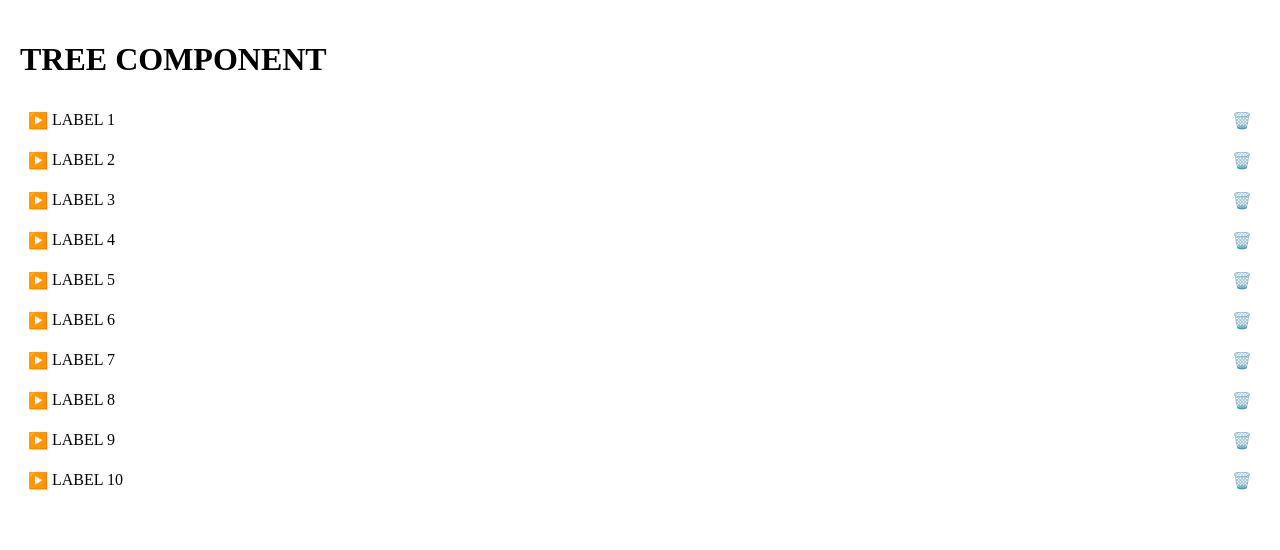
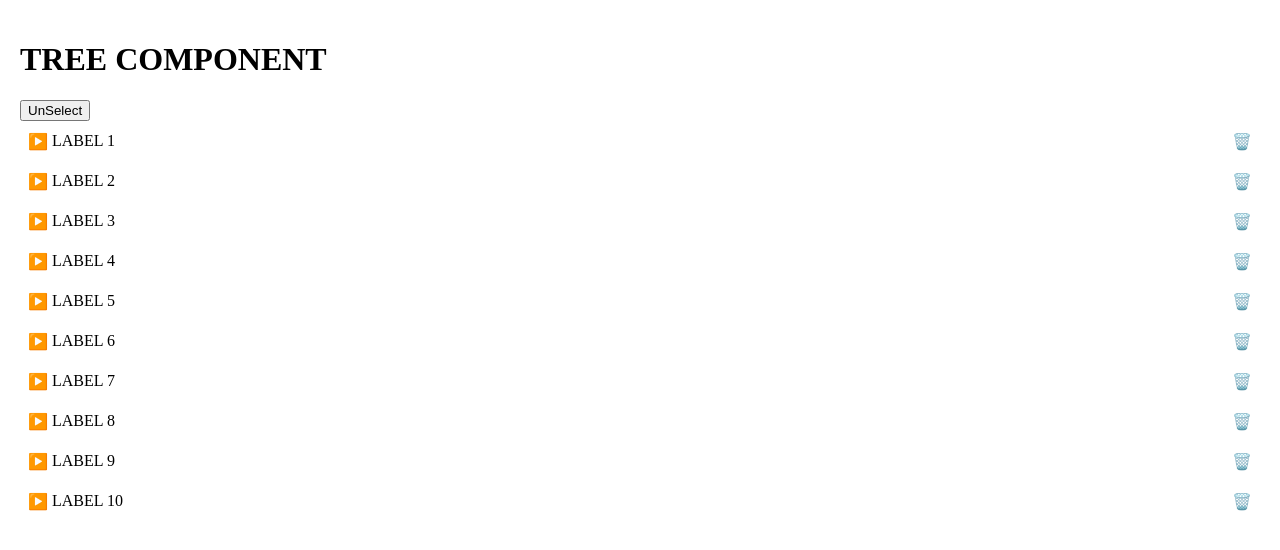
Before and after one commit to jmserrano-dev/poc-react-tree, a React (Vite) app: page / in a window 1280 px wide. Shown: the top 550 px of the page. Built offline with nearby package versions, Linux system fonts and the light colour scheme.

Commit message:
✨: Add unselect feature

```diff
--- a/src/features/app/app.page.css
+++ b/src/features/app/app.page.css
@@ -1,10 +1,6 @@
 main {
   display: grid;
   height: 100%;
-  grid-template-rows: auto 1fr;
+  grid-template-rows: auto max-content 1fr;
   padding: 20px;
 }
-
-main > div {
-  position: relative;
-}
--- a/src/features/app/app.page.tsx
+++ b/src/features/app/app.page.tsx
@@ -5,9 +5,7 @@ import { MyTree } from "./components/my-tree";
 const App = () => (
   <main>
     <h1>TREE COMPONENT</h1>
-    <div>
-      <MyTree />
-    </div>
+    <MyTree />
   </main>
 );
 
--- /dev/null
+++ b/src/features/app/components/my-tree.css
@@ -0,0 +1,3 @@
+.tree-container {
+  position: relative;
+}
--- a/src/features/app/components/my-tree.tsx
+++ b/src/features/app/components/my-tree.tsx
@@ -1,15 +1,20 @@
+import './my-tree-node.css'
+import './my-tree.css'
+
 import { MyTreeNode, MyTreeNodeData } from "./my-tree-node";
 import {
   Tree,
+  TreeNodeComponentRef,
   TreeOnDragType,
   TreeOnLoadType,
   TreeOnRemoveType,
   TreeOnSelectType,
 } from "../../../shared/components/tree";
-
-import { useCallback } from "react";
+import { useCallback, useRef } from "react";
 
 export const MyTree = () => {
+  const treeRef = useRef<TreeNodeComponentRef>(null);
+
   const handleLoad: TreeOnLoadType<MyTreeNodeData> = useCallback((node) => {
     const DELAY_IN_MS = 500;
     const NUMBER_OF_ELEMENTS_FOR_LEVEL = 10;
@@ -59,8 +64,18 @@ export const MyTree = () => {
     []
   );
 
+  const handleUnSelect = () => {
+    treeRef.current?.unSelect();
+  }
+
   return (
+    <>
+      <div>
+        <button type="button" onClick={handleUnSelect} >UnSelect</button>
+      </div>
+      <div className='tree-container'>
         <Tree
+          ref={treeRef}
           nodeHeigth={40}
           Node={MyTreeNode}
           onLoad={handleLoad}
@@ -68,5 +83,7 @@ export const MyTree = () => {
           onRemove={handleRemove}
           onSelect={handleOnSelect}
         />
+      </div>
+    </>
   );
 };
--- a/src/shared/components/tree/hooks/tree.hook.ts
+++ b/src/shared/components/tree/hooks/tree.hook.ts
@@ -74,11 +74,16 @@ export const useTree = <TData>({ onLoad, onRemove, onSelect }: UseTreeProps<TDat
     onSelect(node);
   };
 
+  const handleUnSelect = () => {
+    dispatch({type: 'UNSELECT_NODE'});
+  }
+
   return {
     tree,
     dispatch,
     handleToggle,
     handleRemove,
-    handleSelect
+    handleSelect,
+    handleUnSelect
   };
 };
--- a/src/shared/components/tree/models/tree.model.ts
+++ b/src/shared/components/tree/models/tree.model.ts
@@ -139,3 +139,13 @@ export const selectNode = <TData>(
     children: rootNode.children.map((rootNode) => selectNode(rootNode, node)),
   } as TreeNodeInternal<TData>;
 };
+
+export const unSelectNode = <TData>(
+  node: TreeNodeInternal<TData>,
+): TreeNodeInternal<TData> => {
+  return {
+    ...node,
+    selected: false,
+    children: node.children.map(unSelectNode),
+  } as TreeNodeInternal<TData>;
+};
--- /dev/null
+++ b/src/shared/components/tree/state/actions/unselect-node.action.ts
@@ -0,0 +1,18 @@
+import { TreeState } from "../tree.state";
+import { unSelectNode } from "../../models/tree.model";
+
+export type UnSelectNodeAction = {
+  type: "UNSELECT_NODE";
+};
+
+export const unSelectNodeActionHandler = <TData>(
+  state: TreeState<TData>,
+): TreeState<TData> => {
+
+  return {
+    ...state,
+    nodes: state.nodes.map((rootNode) =>
+      unSelectNode(rootNode)
+    ),
+  };
+};
--- a/src/shared/components/tree/state/tree.reducer.ts
+++ b/src/shared/components/tree/state/tree.reducer.ts
@@ -5,6 +5,7 @@ import { removeNodeActionHandler } from "./actions/remove-nodeAction";
 import { selectNodeActionHandler } from "./actions/select-node.action";
 import { setStatusNodeActionHandler } from "./actions/set-status-node.action";
 import { toggleActionHandler } from "./actions/toggle-node.action";
+import { unSelectNodeActionHandler } from "./actions/unselect-node.action";
 import { TreeAction, TreeState } from "./tree.state";
 
 export type TreeReducer<TData> = typeof treeReducer<TData>;
@@ -24,6 +25,7 @@ export const treeReducer = <TData>(
     MOVE_NODE: moveNodeActionHandler,
     SET_STATUS_NODE: setStatusNodeActionHandler,
     SELECT_NODE: selectNodeActionHandler,
+    UNSELECT_NODE: unSelectNodeActionHandler
   };
 
   return actionFn[action.type]?.(state, action) ?? state;
--- a/src/shared/components/tree/state/tree.state.ts
+++ b/src/shared/components/tree/state/tree.state.ts
@@ -6,6 +6,7 @@ import { SelectNodeAction } from "./actions/select-node.action";
 import { SetStatusNodeAction } from "./actions/set-status-node.action";
 import { ToggleNodeAction } from "./actions/toggle-node.action";
 import { TreeNodeInternal } from "../models/tree.model";
+import { UnSelectNodeAction } from './actions/unselect-node.action';
 
 export type TreeState<TData> = {
   nodes: TreeNodeInternal<TData>[];
@@ -18,4 +19,5 @@ export type TreeAction<TData> =
   | RemoveNodeAction<TData>
   | MoveNodeAction<TData>
   | SetStatusNodeAction<TData>
-  | SelectNodeAction<TData>;
+  | SelectNodeAction<TData>
+  | UnSelectNodeAction;
--- a/src/shared/components/tree/tree.tsx
+++ b/src/shared/components/tree/tree.tsx
@@ -1,10 +1,14 @@
+import React, { Ref, RefAttributes, forwardRef, useImperativeHandle } from "react";
 import { TreeOnDragType, useTreeDraggable } from "./hooks/tree-draggable.hook";
 import { TreeOnLoadType, TreeOnRemoveType, TreeOnSelectType, useTree } from "./hooks/tree.hook";
 
 import AutoSizer from "react-virtualized-auto-sizer";
 import { FixedSizeList } from "react-window";
-import React from "react";
 import { TreeNode } from "./models/tree.model";
+
+export type TreeNodeComponentRef = {
+  unSelect: () => void;
+}
 
 export type TreeNodeComponent<TData> = (_: {
   level: number;
@@ -27,19 +31,26 @@ type TreeProps<TData> = {
   onSelect: TreeOnSelectType<TData>;
 };
 
-export function Tree<TData>({
+export const Tree = forwardRef(<TData extends object>({
   nodeHeigth,
   Node,
   onDrag,
   ...props
-}: TreeProps<TData>) {
-  const { tree, dispatch, handleToggle, handleRemove, handleSelect } = useTree(props);
+}: TreeProps<TData>, ref: Ref<TreeNodeComponentRef>) => {
+  const { tree, dispatch, handleToggle, handleRemove, handleSelect, handleUnSelect } = useTree(props);
 
   const draggablePropsFn = useTreeDraggable<TData>((node, parentNode) => {
     onDrag(node, parentNode).then(() => {
       dispatch({ type: "MOVE_NODE", payload: { node, parentNode } });
     });
   });
+
+  useImperativeHandle(
+    ref,
+    () => ({
+      unSelect: handleUnSelect
+    })
+  )
 
   return (
     <AutoSizer>
@@ -73,4 +84,4 @@ export function Tree<TData>({
       )}
     </AutoSizer>
   );
-}
+}) as <TData extends object> (props: TreeProps<TData> & RefAttributes<TreeNodeComponentRef>) => JSX.Element;
```
Lines whose indentation alone changed are shown as unchanged.
